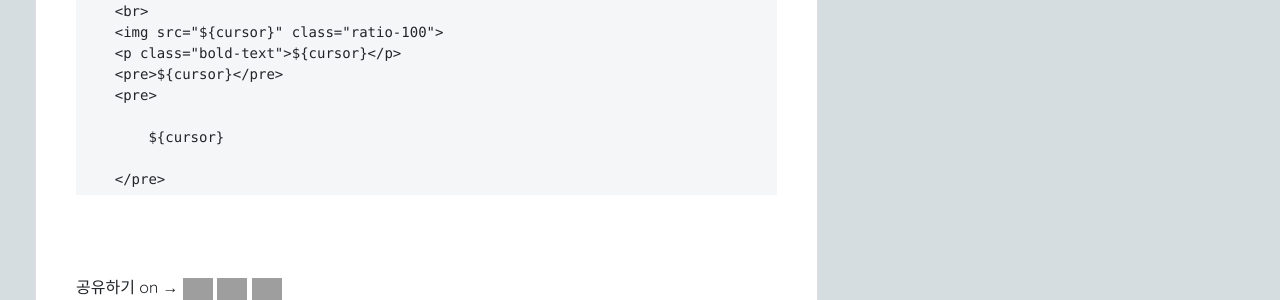
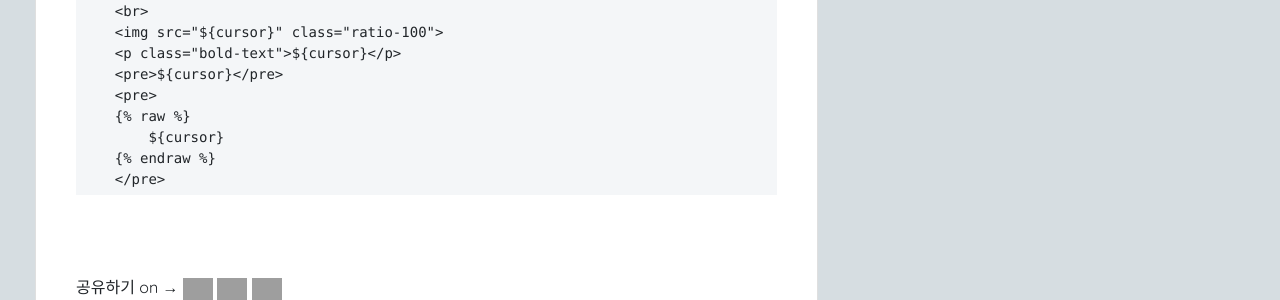
Before and after one commit to 7271kim/7271kim.github.com, a Jekyll site: the page built from _posts/2019-06-17-how-to-ues-jekyll-settings.md, in a window 1280 px wide and 900 px high, scrolled down 3080 px. Shown: the part 409-709 px from the top of the window. Built offline with Jekyll 4.4.1, drawn with Linux system fonts in a browser that asks for light colours; nearby versions of some CDN libraries; a script that is not in the unit is left out; comment, search, counter and statistics services are not loaded; some of the changed text lies outside the part shown; grey boxes are pictures that could not be loaded.

```diff
--- a/_posts/2019-06-17-how-to-ues-jekyll-settings.md
+++ b/_posts/2019-06-17-how-to-ues-jekyll-settings.md
@@ -95,9 +95,9 @@ thumbnail: posts/git-blog.jpg
     &lt;p class="bold-text">${cursor}&lt;/p>
     &lt;pre>${cursor}&lt;/pre>
     &lt;pre>
-    {% raw %}
+    &#123;% raw %}
         ${cursor}
-    {% endraw %}
+    &#123;% endraw %}
     &lt;/pre>
 </pre>
 
```
Also changed, not shown: _posts/2019-07-02-perl-1.md (added, +10 -0 lines), categories/Perl.md (added, +13 -0 lines), assets/img/posts/icon-perl.png (added).
